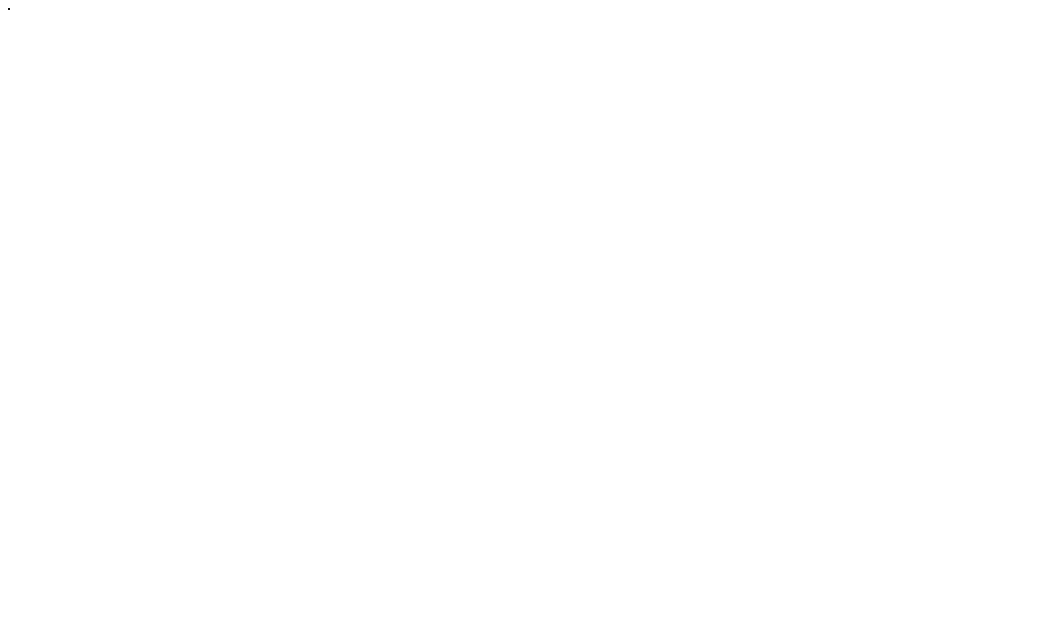
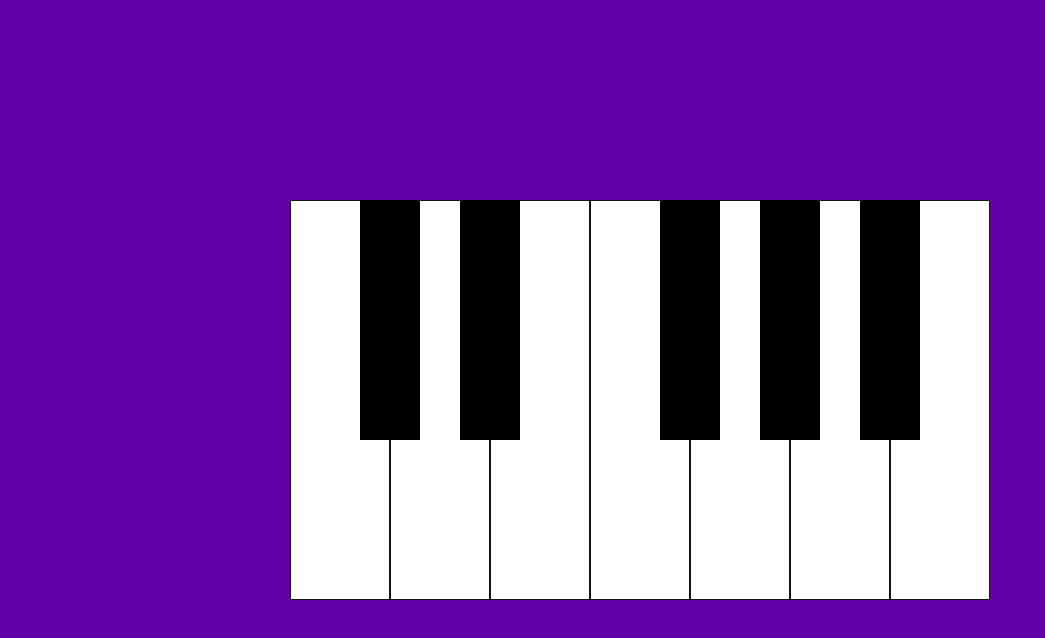
Before and after one commit to AhmadGhlm/PianoJS, a plain HTML site: page index.html in a window 1280 px wide. Shown: the whole page, without its empty margins (0-1045 px from the left). Drawn offline with Linux system fonts and the light colour scheme.

Commit message:
Create all pad of piano

```diff
--- a/index.html
+++ b/index.html
@@ -12,6 +12,16 @@
     <div class="piano">
       <div data-notes="C" class="key white"></div>
       <div data-notes="Db" class="key black"></div>
+      <div data-note="D" class="key white"></div>
+      <div data-note="Eb" class="key black"></div>
+      <div data-note="E" class="key white"></div>
+      <div data-note="F" class="key white"></div>
+      <div data-note="Gb" class="key black"></div>
+      <div data-note="G" class="key white"></div>
+      <div data-note="Ab" class="key black"></div>
+      <div data-note="A" class="key white"></div>
+      <div data-note="Bb" class="key black"></div>
+      <div data-note="B" class="key white"></div>
     </div>
   </body>
 </html>
--- a/styles.css
+++ b/styles.css
@@ -2,6 +2,15 @@
 *::before,
 *::after {
   box-sizing: border-box;
+}
+
+body {
+  background-color: #6300a5;
+  margin: 0;
+  min-height: 100vh;
+  display: flex;
+  justify-content: center;
+  align-items: center;
 }
 
 .piano {
@@ -9,13 +18,28 @@
 }
 
 .key {
+  height: calc(var(--width) * 4);
+  width: var(--width);
 }
 
 .white {
+  --width: 100px;
   background-color: #fff;
   border: 1px solid #151515;
 }
 
+.white.active {
+  background-color: #ccc;
+}
+
 .black {
+  --width: 60px;
   background-color: black;
+  margin-left: calc(var(--width) / -2);
+  margin-right: calc(var(--width) / -2);
+  z-index: 2;
 }
+
+.black.active {
+  background-color: #333;
+}
```
